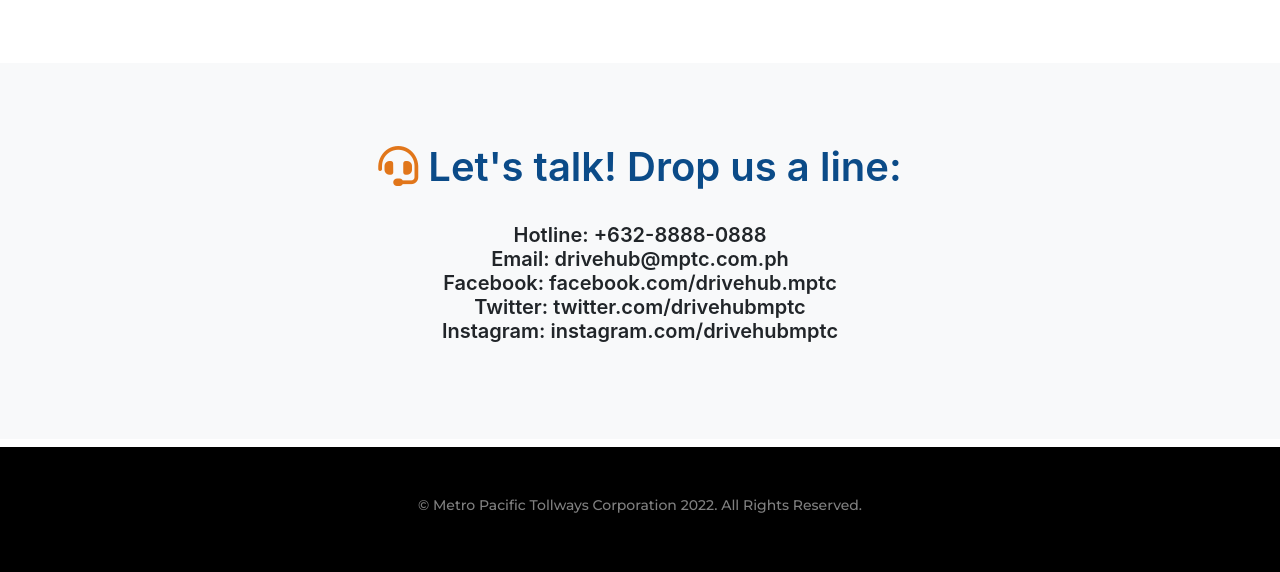
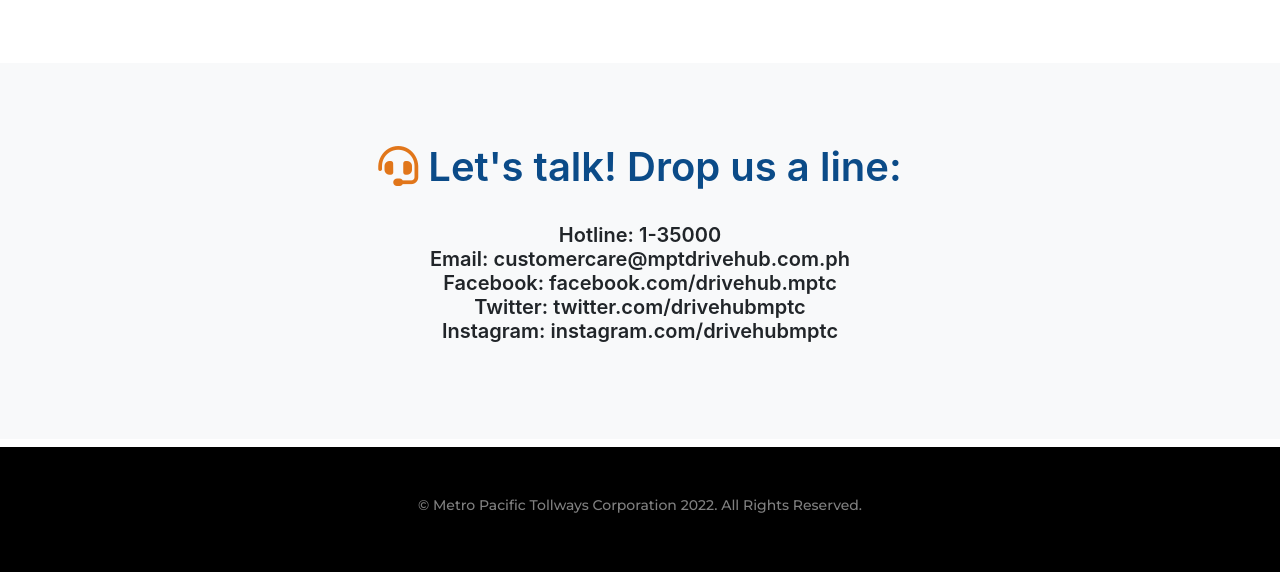
Before and after one commit to JMIRADOR27/Registration, a PHP site: page /drivehub/index.php in a window 1280 px wide. Shown: the part 4680-5252 px from the top of the page. Run offline with PHP 8.4, Linux system fonts and the light colour scheme.

Commit message:
Updated contact

```diff
--- a/drivehub/index.php
+++ b/drivehub/index.php
@@ -415,7 +415,7 @@ $download = 1;
             <div class="row gx-5 align-items-center justify-content-center justify-content-lg-between">
                 <div class="col-sm-8 col-md-6">
                     <div class="px-5 px-sm-0">
-                        <img class="img-fluid rounded-circle" src="assets/img/DH_About_Image 800x800.png" alt="..." />
+                        <img class="img-fluid" src="assets/img/DH_About_Image 800x800.png" alt="..." />
                     </div>
                 </div>
                 <div class="col-12 col-lg-5 text-center">
@@ -621,8 +621,8 @@ $download = 1;
         <h1 class="text-center blue-font"><i class="fa-solid fa-headset" style="color: #e1761a"></i> Let's talk! Drop us a line: </h1>
         <br>
         <p class="contact-us">
-            Hotline: +632-8888-0888<br>
-            Email: drivehub@mptc.com.ph<br>
+            Hotline: 1-35000<br>
+            Email: customercare@mptdrivehub.com.ph<br>
             Facebook: facebook.com/drivehub.mptc<br>
             Twitter: twitter.com/drivehubmptc<br>
             Instagram: instagram.com/drivehubmptc<br>
```
Also changed, not shown: drivehub/assets/img/DH_About Image 800x800.png (added).
